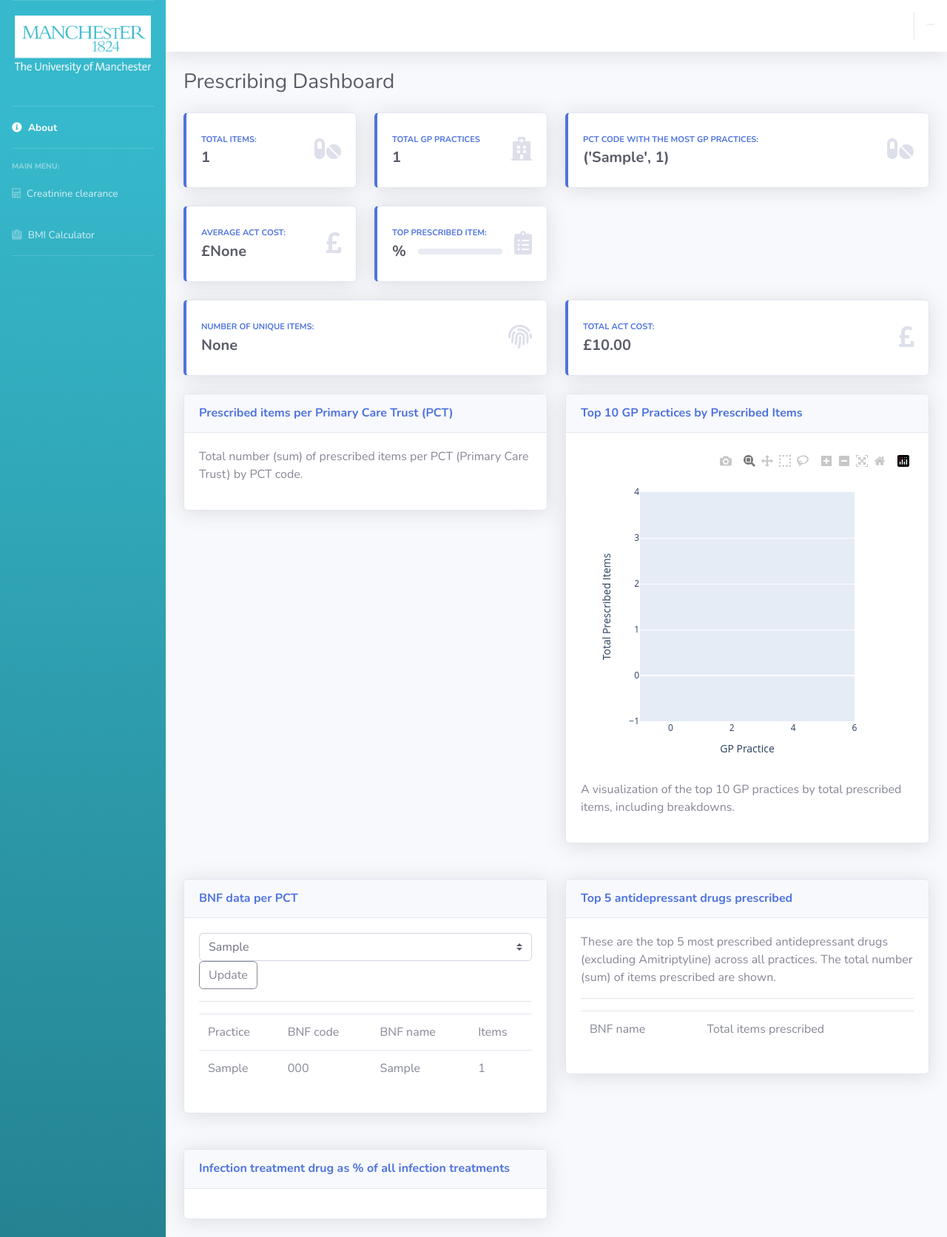
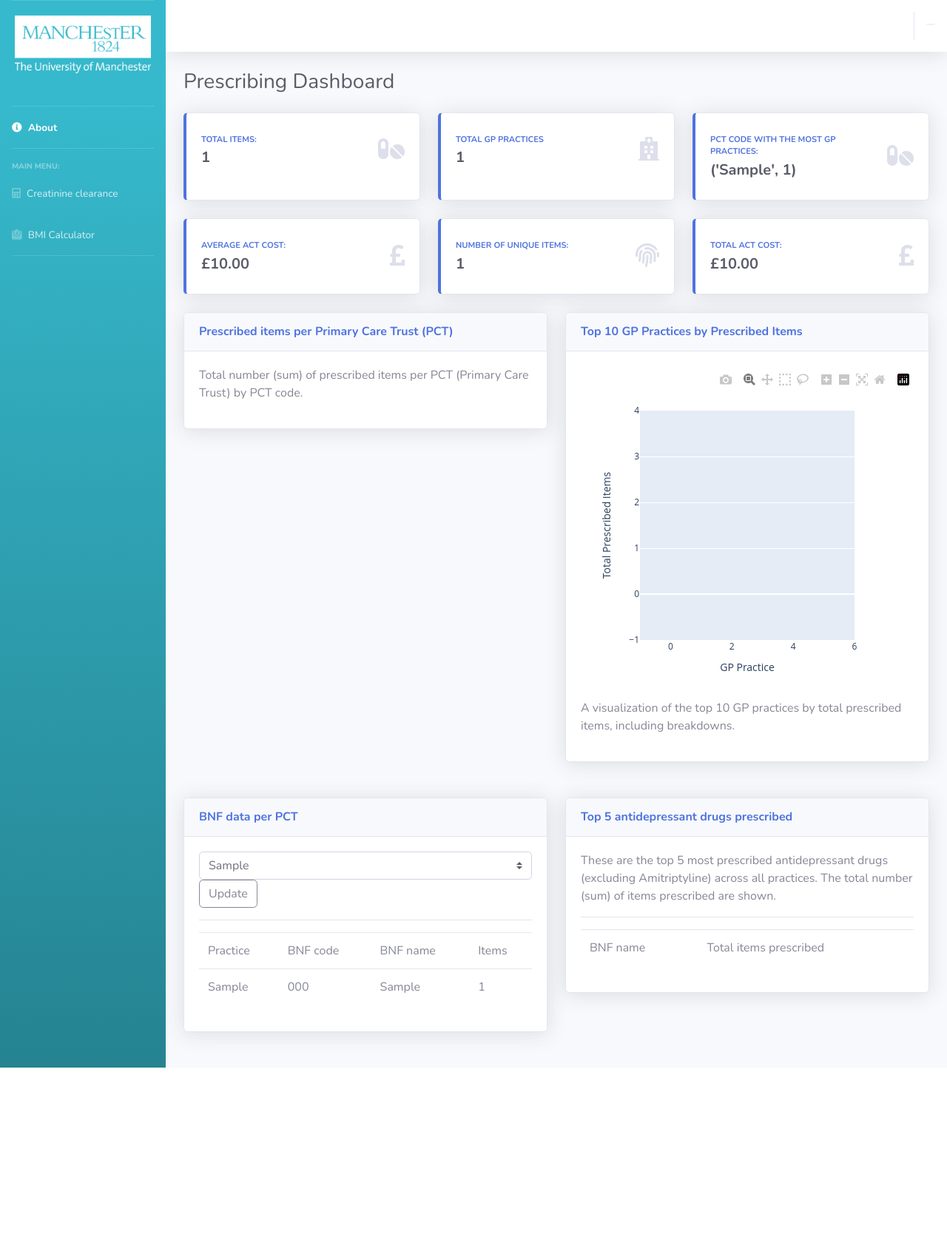
Before and after one commit to harryc898/group_lima, a Flask app: page /dashboard/home/ in a window 1280 px wide. Shown: the whole page at 74% size. After the commit the page ends 1443 px from the top, so only its background shows below. Run offline with Flask 3, Linux system fonts and the light colour scheme; tables that the repository leaves empty hold one stand-in row (values such as "Sample post"); some libraries are stand-ins or nearby versions.

Commit message:
S3 Reformatting
Reformatting top tiles to align and be equal size. Current test coverage for this commit is 92%

```diff
--- a/app/database/controllers.py
+++ b/app/database/controllers.py
@@ -115,7 +115,6 @@ class Database:
     #Sprint3 t31
     def get_top_pctgp(self):
         """Find PCT with the most GP Practices."""
-
         # Query to count the number of distinct GP practices per PCT
         result = db.session.query(
             PrescribingData.PCT,
@@ -123,11 +122,9 @@ class Database:
         ).group_by(PrescribingData.PCT).order_by(
             func.count(func.distinct(PrescribingData.practice)).desc()
         ).first()  # Get the top result (PCT with most practices)
-
         # If result is found, unpack it; otherwise, return default values
         most_recurring_PCT = result[0] if result else None
         distinct_practice_count = result[1] if result else 0
-
         return most_recurring_PCT, distinct_practice_count
 
 
--- a/app/templates/dashboard/index.html
+++ b/app/templates/dashboard/index.html
@@ -155,7 +155,7 @@
             <!-- Content Row -->
             <div class="row">
               <!-- Already there: Total items tile -->
-              <div class="col-xl-3 col-md-6 mb-4">
+              <div class="col-xl-4 col-md-6 mb-4">
                 <div class="card border-left-primary shadow h-100 py-2">
                   <div class="card-body">
                     <div class="row no-gutters align-items-center">
@@ -172,7 +172,7 @@
               </div>
 
               <!-- Sprint 1: Total GP Practices Tile -->
-              <div class="col-xl-3 col-md-6 mb-4">
+              <div class="col-xl-4 col-md-6 mb-4">
                 <div class="card border-left-primary shadow h-100 py-2">
                   <div class="card-body">
                     <div class="row no-gutters align-items-center">
@@ -188,12 +188,8 @@
                 </div>
               </div>
 
-
-
-
-
               <!-- PCT Summary Tile -->
-<div class="col-xl-6 col-md-6 mb-4">  <!-- Make the tile wider -->
+              <div class="col-xl-4 col-md-6 mb-4">  <!-- Make the tile wider -->
                 <div class="card border-left-primary shadow h-100 py-2">
                     <div class="card-body">
                         <div class="row no-gutters align-items-center">
@@ -212,11 +208,12 @@
                     </div>
                 </div>
               </div>
+            </div>
 
-
-
-              <!-- Already there and not yet completed: Mean ACT cost tile -->
-              <div class="col-xl-3 col-md-6 mb-4">
+            <!-- Second Row -->
+            <div class="row">
+              <!-- S3, T31: Mean ACT cost tile -->
+              <div class="col-xl-4 col-md-6 mb-4">
                 <div class="card border-left-primary shadow h-100 py-2">
                   <div class="card-body">
                     <div class="row no-gutters align-items-center">
@@ -232,38 +229,8 @@
                 </div>
               </div>
 
-              <!-- Already there and not yet competed: Top prescribed items tile -->
-              <div class="col-xl-3 col-md-6 mb-4">
-                <div class="card border-left-primary shadow h-100 py-2">
-                  <div class="card-body">
-                    <div class="row no-gutters align-items-center">
-                      <div class="col mr-2">
-                        <div class="text-xs font-weight-bold text-primary text-uppercase mb-1">TOP PRESCRIBED ITEM:</div>
-                        <span class="text_col_black"></span>
-                        <div class="row no-gutters align-items-center">
-                          <div class="col-auto">
-                            <div class="h5 mb-0 mr-3 font-weight-bold text-gray-800">%</div>
-                          </div>
-                          <div class="col">
-                            <div class="progress progress-sm mr-2">
-                              <div class="progress-bar bg-info" role="progressbar" style="width: 0%" aria-valuemin="0" aria-valuemax="100"></div>
-                            </div>
-                          </div>
-                        </div>
-                      </div>
-                      <div class="col-auto">
-                        <i class="fas fa-clipboard-list fa-2x text-gray-300"></i>
-                      </div>
-                    </div>
-                  </div>
-                </div>
-              </div>
-            </div>
-
-            <!-- Second Row -->
-            <div class="row">
               <!-- Sprint 3, Task 3: Unique items tile -->
-              <div class="col-xl-6 col-md-6 mb-4">
+              <div class="col-xl-4 col-md-6 mb-4">
                 <div class="card border-left-primary shadow h-100 py-2">
                   <div class="card-body">
                     <div class="row no-gutters align-items-center">
@@ -284,7 +251,7 @@
               </div>
 
               <!-- Sprint 1: Total ACT cost tile -->
-              <div class="col-xl-6 col-md-6 mb-4">
+              <div class="col-xl-4 col-md-6 mb-4">
                 <div class="card border-left-primary shadow h-100 py-2">
                   <div class="card-body">
                     <div class="row no-gutters align-items-center">
@@ -406,24 +373,6 @@
                   </div>
                 </div>
             </div>
-
-
-            <!-- Content row and column -->
-            <div class="row">
-                <div class="col-xl-6 col-lg-7">
-                    <!-- Already there and not completed: Infection treatment drugs -->
-                  <div class="card shadow mb-4">
-                    <div class="card-header py-3">
-                      <h6 class="m-0 font-weight-bold text-primary">Infection treatment drug as % of all infection treatments</h6>
-                    </div>
-                    <div class="card-body">
-                    </div>
-                  </div>
-                </div>
-            </div>
-
-
-
 
 
             <!-- Creatinine clearance calculator -->
--- a/app/views/controllers.py
+++ b/app/views/controllers.py
@@ -65,9 +65,9 @@ def generate_data_for_tiles():
         "total_items": db_mod.get_total_number_items(),
         "total_gp_practices": db_mod.get_total_gp_practices(),
         "avg_act_cost": "{:,.2f}".format(db_mod.get_total_act_cost() / db_mod.get_total_number_items()),
-        "top_px_item": None,
         "num_unique_items": db_mod.get_unique_items(),
-        "total_act_cost": "{:,.2f}".format(db_mod.get_total_act_cost())
+        "total_act_cost": "{:,.2f}".format(db_mod.get_total_act_cost()),
+        "top_pctgp": db_mod.get_top_pctgp()  # Ensure you're passing the correct data here
     }
     return tile_data
 
@@ -145,16 +145,3 @@ def generate_top_practices_barchart_data():
         'header': "Top 10 GP Practices by Prescribed Items",
         'description': "Bar chart of the top 10 GP practices by the total number of prescribed items. Hover over a bar to see the most prescribed item for each practice."
     }
-
-def generate_data_for_tiles():
-    """Generate the data for the home page tiles."""
-    tile_data = {
-        "total_items": db_mod.get_total_number_items(),
-        "total_gp_practices": db_mod.get_total_gp_practices(),
-        "avg_act_cost": None,
-        "top_px_item": None,
-        "num_unique_items": None,
-        "total_act_cost": "{:,.2f}".format(db_mod.get_total_act_cost()),
-        "top_pctgp": db_mod.get_top_pctgp()  # Ensure you're passing the correct data here
-    }
-    return tile_data
```
Also changed, not shown: 1 other file. Lines whose indentation alone changed are shown as unchanged.
